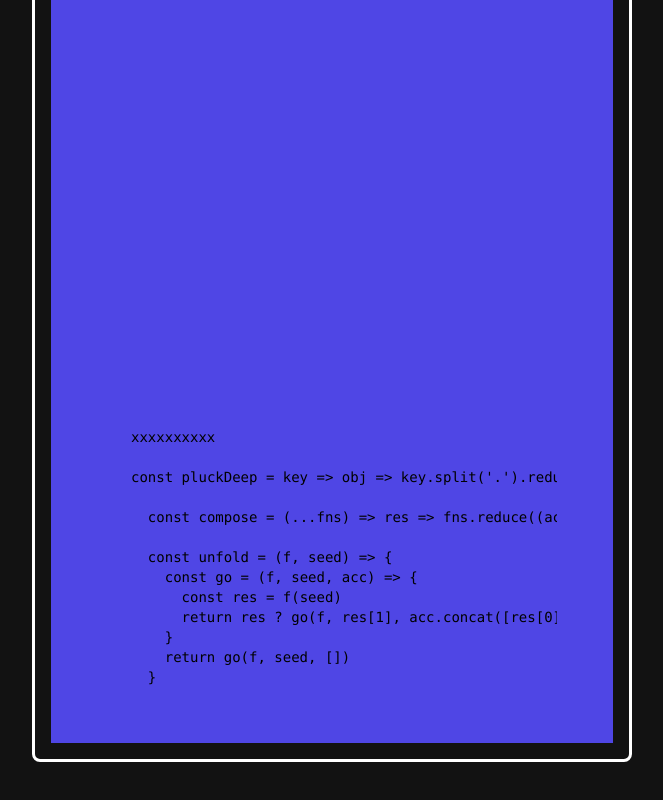
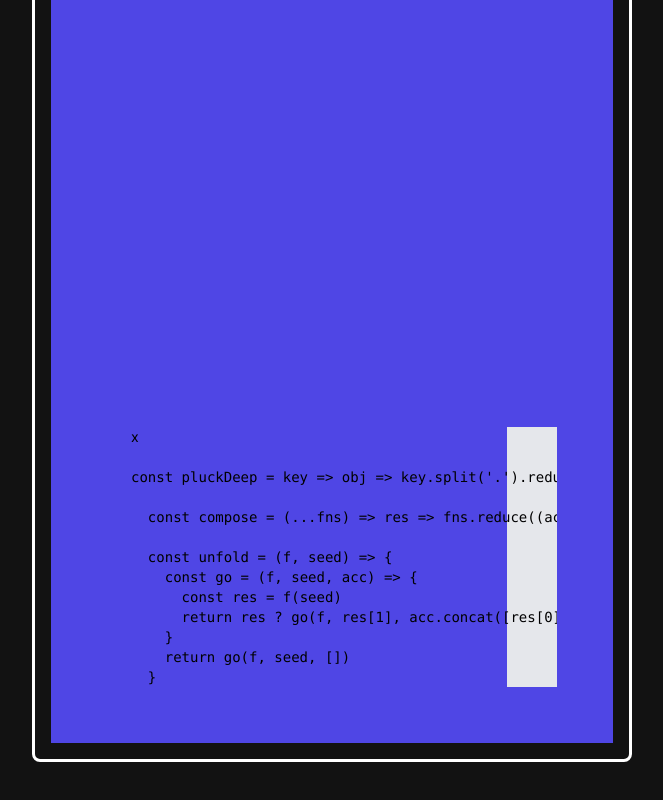
Before and after one commit to evergreenx/carbon-clone, a Next.js app: page / in a window 1280 px wide. Shown: the part 475-1275 px from the top of the page, without its empty margins (308-971 px from the left). Built offline with nearby package versions, Linux system fonts and the light colour scheme.

Commit message:
add line wrapping

```diff
--- a/app/globals.css
+++ b/app/globals.css
@@ -32,12 +32,9 @@
     padding-left: 12px;
     height: auto;
     width: auto;
-
-
   }
 
-  .CodeMirror .CodeMirror-scroll{
-    overflow: hidden
+  .CodeMirror .CodeMirror-scroll {
+    overflow: hidden;
+  }
 }
-
-}
--- a/components/code-editor.tsx
+++ b/components/code-editor.tsx
@@ -36,6 +36,10 @@
                 theme: "material",
                 viewportMargin: Infinity,
 
+                lineWrapping : true
+
+
+
                 // lineNumbers: true,
               }}
               className="z-50  text-sm pl-3 overflow-hidden "
```
